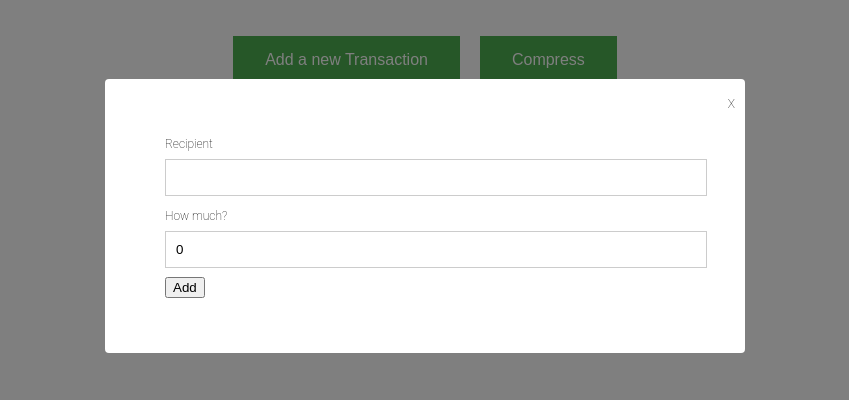
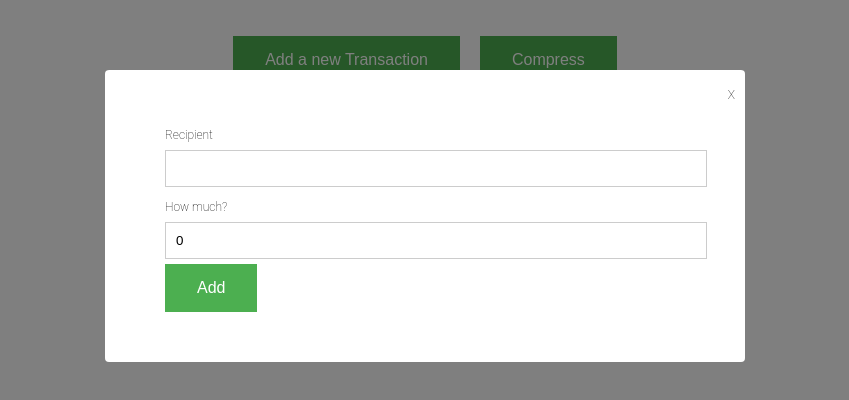
Before and after one commit to jonyfridja/probable-funicular-cap-f, a React (Create React App) app: page / in a window 1280 px wide. Both pictures are taken after a click on the button "Add a new Transaction". Shown: the part 184-584 px from the top of the page, without its empty margins (215-1064 px from the left). Built offline with nearby package versions, Linux system fonts and the light colour scheme; no server answers.

Commit message:
clearing form on submit and close

```diff
--- a/src/pages/TransactionPage/TransactionForm/TransactionForm.scss
+++ b/src/pages/TransactionPage/TransactionForm/TransactionForm.scss
@@ -9,7 +9,6 @@
         top: 50%;
         left: 50%;
         transform: translate(-50%, -50%);
-        /* Rectangle 27 */
         padding: 50px 60px;
         background-color: white;
         border-radius: 4px;
@@ -20,6 +19,5 @@
         position: absolute;
         top: 5px;
         right: 5px;
-        color: black;
     }
 }
--- a/src/pages/TransactionPage/TransactionForm/TransactionForm.tsx
+++ b/src/pages/TransactionPage/TransactionForm/TransactionForm.tsx
@@ -13,15 +13,26 @@ export default function TransactionForm({ onSubmit, disabled, ...props }: Props)
     const [counterparty, setCounterParty] = useState<string>('');
     const [amount, setAmount] = useState(0)
 
+    const clearForm = () => {
+        setAmount(0);
+        setCounterParty('')
+    }
+    const onClose = () => {
+        clearForm()
+        props.onClose();
+    }
+
+
     return (
         <Modal open={props.isOpen}>
-            <OutsideAlerter onOutsideClicked={props.onClose}>
+            <OutsideAlerter onOutsideClicked={onClose}>
                 <div className="transaction-form">
                     <form className="modal-body" onSubmit={(ev) => {
                         ev.preventDefault();
-                        onSubmit({ counterparty, amount })
+                        onSubmit({ counterparty, amount });
+                        clearForm()
                     }}>
-                        <div className="close-btn" onClick={() => props.onClose()}>X</div>
+                        <div className="close-btn" onClick={() => onClose()}>X</div>
                         <label>
                             Recipient
                             <input type="text" onChange={({ target }) => setCounterParty(target.value)} value={counterparty} />
@@ -30,7 +41,7 @@ export default function TransactionForm({ onSubmit, disabled, ...props }: Props)
                             How much?
                             <input type="number" onChange={({ target }) => setAmount(+target.value)} value={amount} />
                         </label>
-                        <button disabled={disabled}>Add</button>
+                        <button className="app-button" disabled={disabled}>Add</button>
                     </form>
                 </div>
             </OutsideAlerter>
```
